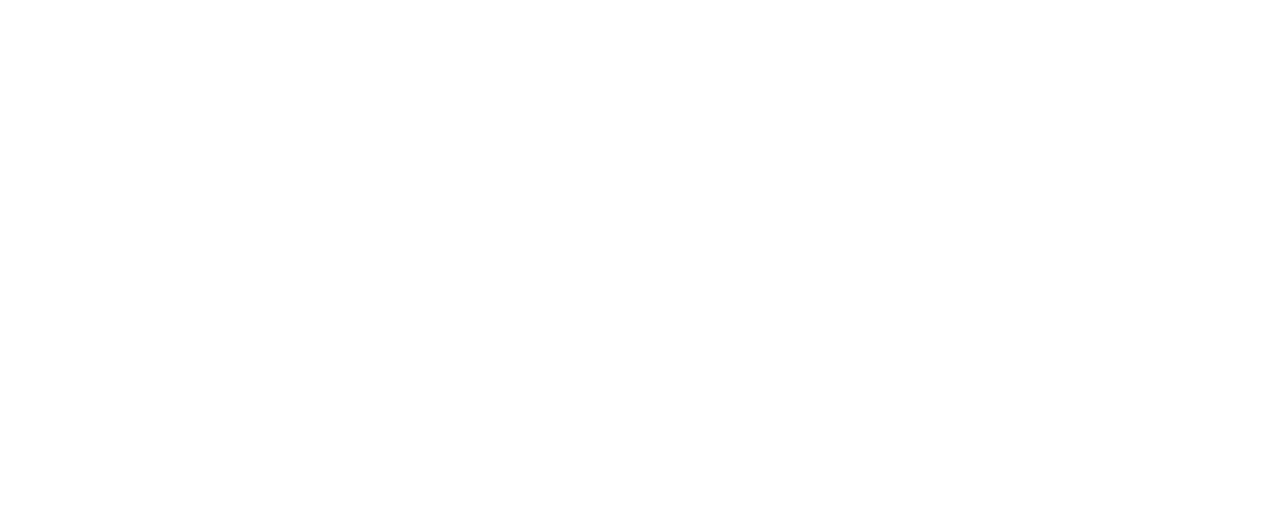
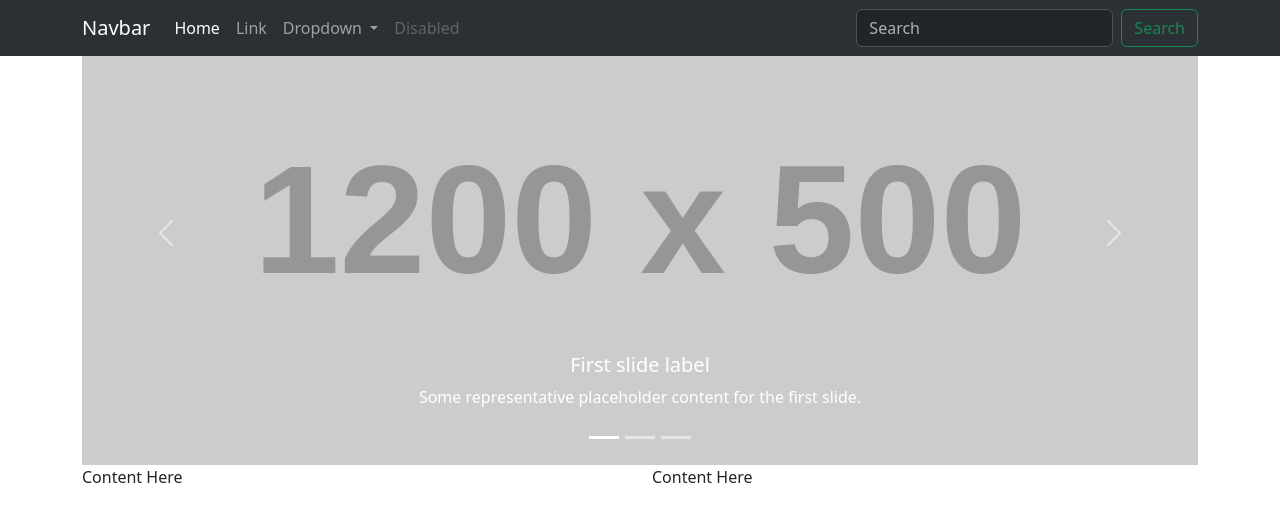
Before and after one commit to xttrust/HolyRecipes, a plain HTML site: page index.html in a window 1280 px wide. Drawn offline with Linux system fonts and the light colour scheme; placeholder pictures from the web are drawn by us; a web font is replaced by a local one.

Commit message:
feat: Added navbar and carousel to index.html

```diff
--- a/index.html
+++ b/index.html
@@ -37,12 +37,119 @@
 <body>
     <!-- ===== Header ===== -->
     <header>
-
+        <!-- ===== Navbar ===== -->
+        <nav class="navbar navbar-expand-lg bg-body-tertiary fixed-top" data-bs-theme="dark" id="custom-navbar">
+            <div class="container">
+                <a class="navbar-brand" href="#">Navbar</a>
+                <button class="navbar-toggler" type="button" data-bs-toggle="collapse"
+                    data-bs-target="#navbarSupportedContent" aria-controls="navbarSupportedContent"
+                    aria-expanded="false" aria-label="Toggle navigation">
+                    <span class="navbar-toggler-icon"></span>
+                </button>
+                <div class="collapse navbar-collapse" id="navbarSupportedContent">
+                    <ul class="navbar-nav me-auto mb-2 mb-lg-0">
+                        <li class="nav-item">
+                            <a class="nav-link active" aria-current="page" href="#">Home</a>
+                        </li>
+                        <li class="nav-item">
+                            <a class="nav-link" href="#">Link</a>
+                        </li>
+                        <li class="nav-item dropdown">
+                            <a class="nav-link dropdown-toggle" href="#" role="button" data-bs-toggle="dropdown"
+                                aria-expanded="false">
+                                Dropdown
+                            </a>
+                            <ul class="dropdown-menu">
+                                <li><a class="dropdown-item" href="#">Action</a></li>
+                                <li><a class="dropdown-item" href="#">Another action</a></li>
+                                <li>
+                                    <hr class="dropdown-divider">
+                                </li>
+                                <li><a class="dropdown-item" href="#">Something else here</a></li>
+                            </ul>
+                        </li>
+                        <li class="nav-item">
+                            <a class="nav-link disabled" aria-disabled="true">Disabled</a>
+                        </li>
+                    </ul>
+                    <form class="d-flex" role="search">
+                        <input class="form-control me-2" type="search" placeholder="Search" aria-label="Search">
+                        <button class="btn btn-outline-success" type="submit">Search</button>
+                    </form>
+                </div>
+            </div>
+        </nav>
+        <!-- ===== /Navbar ===== -->
     </header>
     <!-- ===== /Header ===== -->
 
     <!-- ===== Main ===== -->
-    <main></main>
+    <main>
+
+
+        <!-- ===== Carousel ===== -->
+        <div class="container">
+            <div id="carouselExampleCaptions" class="carousel slide">
+                <div class="carousel-indicators">
+                    <button type="button" data-bs-target="#carouselExampleCaptions" data-bs-slide-to="0" class="active"
+                        aria-current="true" aria-label="Slide 1"></button>
+                    <button type="button" data-bs-target="#carouselExampleCaptions" data-bs-slide-to="1"
+                        aria-label="Slide 2"></button>
+                    <button type="button" data-bs-target="#carouselExampleCaptions" data-bs-slide-to="2"
+                        aria-label="Slide 3"></button>
+                </div>
+                <div class="carousel-inner">
+                    <div class="carousel-item active">
+                        <img src="https://placehold.co/1200x500" class="d-block w-100" alt="image 1">
+                        <div class="carousel-caption d-none d-md-block">
+                            <h5>First slide label</h5>
+                            <p>Some representative placeholder content for the first slide.</p>
+                        </div>
+                    </div>
+                    <div class="carousel-item">
+                        <img src="https://placehold.co/1200x500" class="d-block w-100" alt="image 2">
+                        <div class="carousel-caption d-none d-md-block">
+                            <h5>Second slide label</h5>
+                            <p>Some representative placeholder content for the second slide.</p>
+                        </div>
+                    </div>
+                    <div class="carousel-item">
+                        <img src="https://placehold.co/1200x500" class="d-block w-100" alt="image 3">
+                        <div class="carousel-caption d-none d-md-block">
+                            <h5>Third slide label</h5>
+                            <p>Some representative placeholder content for the third slide.</p>
+                        </div>
+                    </div>
+                </div>
+                <button class="carousel-control-prev" type="button" data-bs-target="#carouselExampleCaptions"
+                    data-bs-slide="prev">
+                    <span class="carousel-control-prev-icon" aria-hidden="true"></span>
+                    <span class="visually-hidden">Previous</span>
+                </button>
+                <button class="carousel-control-next" type="button" data-bs-target="#carouselExampleCaptions"
+                    data-bs-slide="next">
+                    <span class="carousel-control-next-icon" aria-hidden="true"></span>
+                    <span class="visually-hidden">Next</span>
+                </button>
+            </div>
+        </div>
+        <!-- ===== /Carousel ===== -->
+
+        <!-- ===== Featured Recipes ===== -->
+        <div class="container">
+            <div class="row">
+                <div class="col-6">
+                    Content Here
+                </div>
+                <div class="col-6">
+                    Content Here
+                </div>
+            </div>
+        </div>
+        <!-- ===== /Featured Recipes ===== -->
+
+
+    </main>
     <!-- ===== /Main ===== -->
 
     <!-- ===== Footer ===== -->
```
